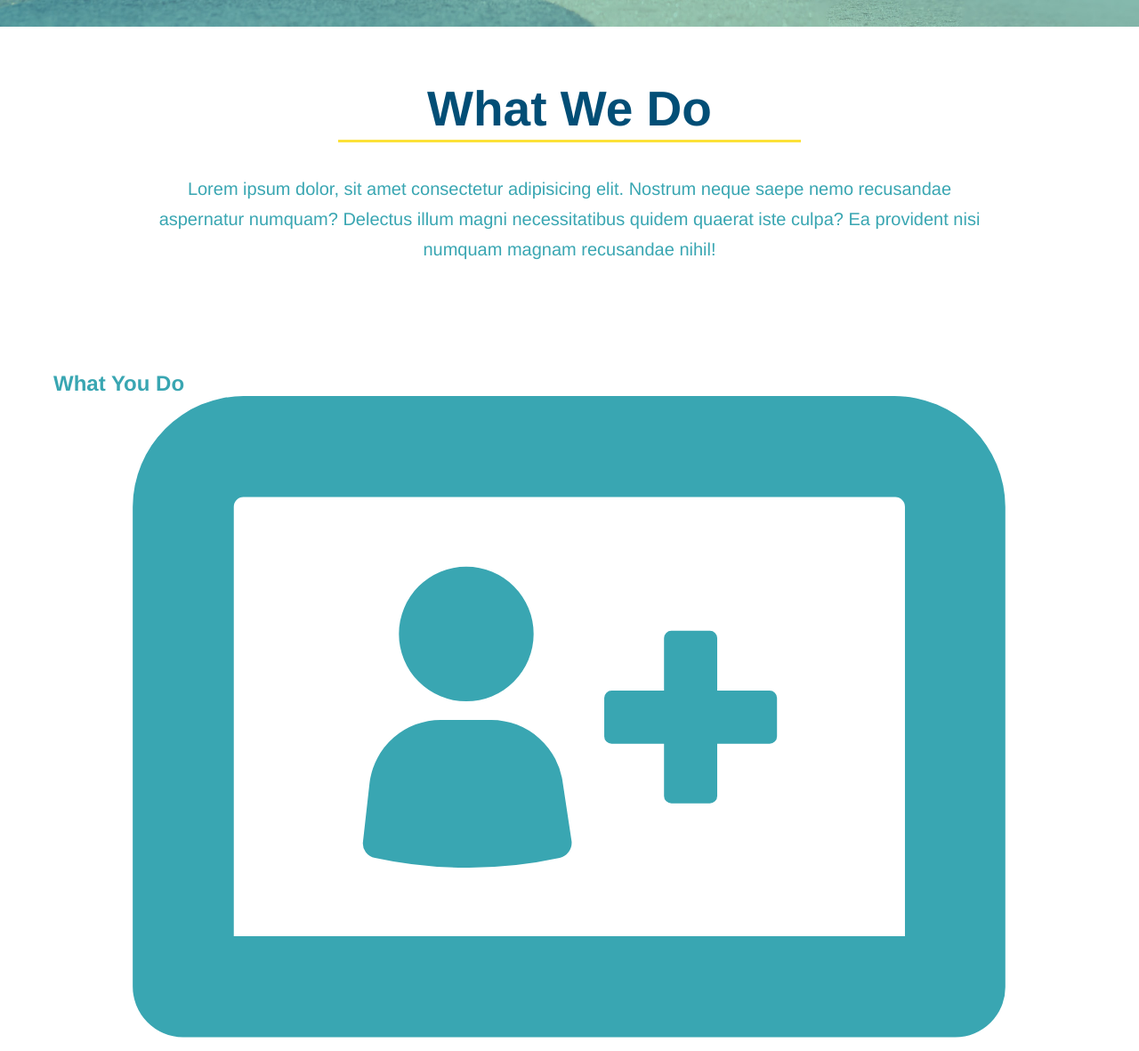
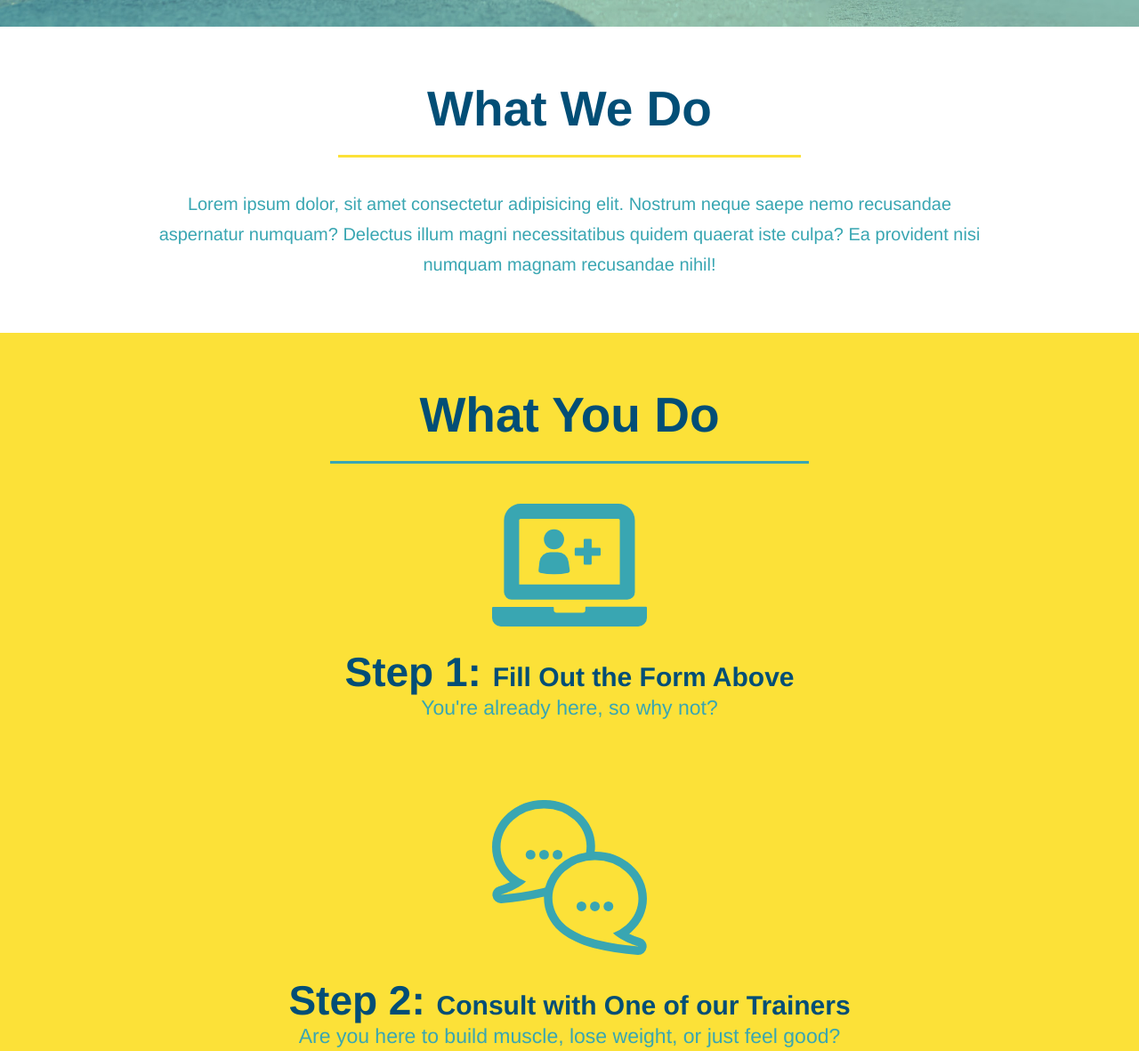
Before and after one commit to randomguy1234/run-buddy, a plain HTML site: page index.html in a window 1280 px wide. Shown: the part 652-1833 px from the top of the page at 89% size. Drawn offline with Linux system fonts and the light colour scheme.

Commit message:
added CSS for What You Do section and improved overall CSS

```diff
--- a/assets/css/style.css
+++ b/assets/css/style.css
@@ -1,4 +1,4 @@
-/*remove default padding and margins from html*/
+/*remove default padding and margins from html, * means everything.*/
 *{
     margin: 0;
     padding: 0;
@@ -11,7 +11,9 @@ body{
     font-family: Helvetica, Arial, sans-serif;
 }
 
-/*give header some flare*/
+
+
+/*give main header some flare*/
 header{
     padding: 20px 35px;
     background-color: #39a6b2;
@@ -51,6 +53,7 @@ header nav ul li a{
 }
 
 
+
 /*enhance the look of the footer*/
 footer{
     background: #fce138;
@@ -79,10 +82,14 @@ footer a{
 }
 
 
-/*make the sections prettier*/
+
+/*make all the sections prettier*/
 section{
     padding: 60px;
 }
+
+
+
 
 /*make the hero shine*/
 .hero{
@@ -142,20 +149,28 @@ section{
 }
 
 
+
+/*format all sections all at once*/
+.section-title{
+    font-size: 55px;
+    color: #024e76;
+    margin-bottom: 35px;
+    padding: 0 100px 20px 100px;
+    display: inline-block;
+    border-bottom: 3px solid;
+}
+/*this part above is general formating for all sections in the main file*/
+
+
+
 /*1st section (what we do) improvements*/
 .intro{
     text-align: center;
 }
 
 /*improve main header in 1st section*/
-.intro h2{
-    font-size: 55px;
-    color: #024e76;
-    margin-bottom: 35px;
-    padding: 0 100px 3px 100px;
-    border-bottom: 3px solid;
+.primary-border{
     border-color: #fce138;
-    display: inline-block;
 }
 
 /*improve p elements in 1st section*/
@@ -167,3 +182,45 @@ section{
     margin: 0 auto; /*alt solution is css: 'display: inline-block'*/
     /*trick above for horizontal centering only*/
 }
+
+
+
+/*format the 2nd section (What you do)*/
+.steps{
+    text-align: center;
+    background: #fce138;
+}
+
+/*format headings in 2nd section*/
+.secondary-border{
+    border-color: #39a6b2;
+}
+
+/*format divs in 2nd section*/
+.steps div{
+    margin-bottom: 80px;
+}
+
+/*format images in 2nd section*/
+.steps img{
+    width: 15%;
+    margin: 10px 0;
+}
+
+/*format h3 in 2nd section*/
+.steps h3{
+    color: #024e76;
+    font-size: 46px;
+    margin-top: 10px;
+}
+
+/*format p elements in 2nd section*/
+.steps p{
+    color: #39a6b2;
+    font-size: 23px;
+}
+
+/*format fragment of h3 in 2nd section*/
+.steps span{
+    font-size: 30px;
+}
--- a/index.html
+++ b/index.html
@@ -87,56 +87,64 @@
             </div>
         </section>
 
+
         <!--"what we do" section-->
         <section id= "what-we-do" class= "intro">
-            <h2>What We Do</h2>
+            <h2 class="section-title primary-border">What We Do</h2>
+            <!--added 2 for 1 class declation here for both general formating and specific styling-->
+
             <!--added fake test lorem for now, will change later-->
             <p>Lorem ipsum dolor, sit amet consectetur adipisicing elit. Nostrum neque saepe nemo recusandae aspernatur numquam? Delectus illum magni necessitatibus quidem quaerat iste culpa? Ea provident nisi numquam magnam recusandae nihil!</p>
         </section>
 
+
         <!--"what you do" section-->
-        <section id= "what-you-do">
-            <h2>What You Do</h2>
+        <section id= "what-you-do" class= "steps">
+            <h2 class= "section-title secondary-border">What You Do</h2>
+            <!--added 2 for 1 class declaration here for both general formating and specific styling-->
 
             <!--steps 1-4 are seperated by divs-->
             <div>
                 <!--adding step 1 image here-->
                 <img src= "./assets/images/step-1.svg" alt= "" />
-                <h3>Step 1: Fill Out the Form Above</h3>
+                <h3>Step 1: <span>Fill Out the Form Above</span></h3>
                 <p>You're already here, so why not?</p>
             </div>
 
             <div>
                 <!--adding step 2 image here-->
                 <img src= "./assets/images/step-2.svg" alt= "" />
-                <h3>Step 2: Consult with One of our Trainers</h3>
+                <h3>Step 2: <span>Consult with One of our Trainers</span></h3>
                 <p>Are you here to build muscle, lose weight, or just feel good?</p>
             </div>
 
             <div>
                 <!--adding step 3 image here-->
                 <img src="./assets/images/step-3.svg" alt= "" />
-                <h3>Step 3: Get Running</h3>
+                <h3>Step 3: <span>Get Running</span></h3>
                 <p>Hit the ground running (literally) once your trainer lays out your plan.</p>
             </div>
 
             <div>
                 <!--adding step 4 image here-->
                 <img src= "./assets/images/step-4.svg" alt= "" />
-                <h3>Step 4: See Results</h3>
-                <p>Bi-weekly checkins with your trainer will keep you focused.</p>
+                <h3>Step 4: <span>See Results</span></h3>
+                <p>Bi-Weekly checkins with your trainer will keep you focused.</p>
             </div>
         </section>
+
 
         <!--"meet the trainers" section-->
         <section>
             <h2>Meet The Trainers</h2>
         </section>
 
+
         <!--"reach out" section-->
         <section>
             <h2>Reach Out</h2>
         </section>
+
 
         <!--footer-->
         <footer>
```
